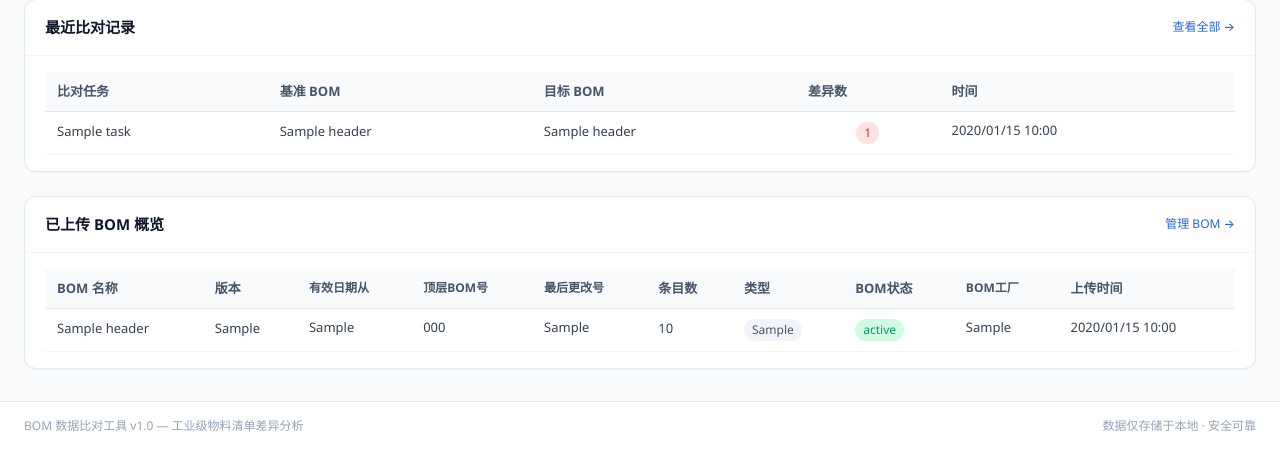
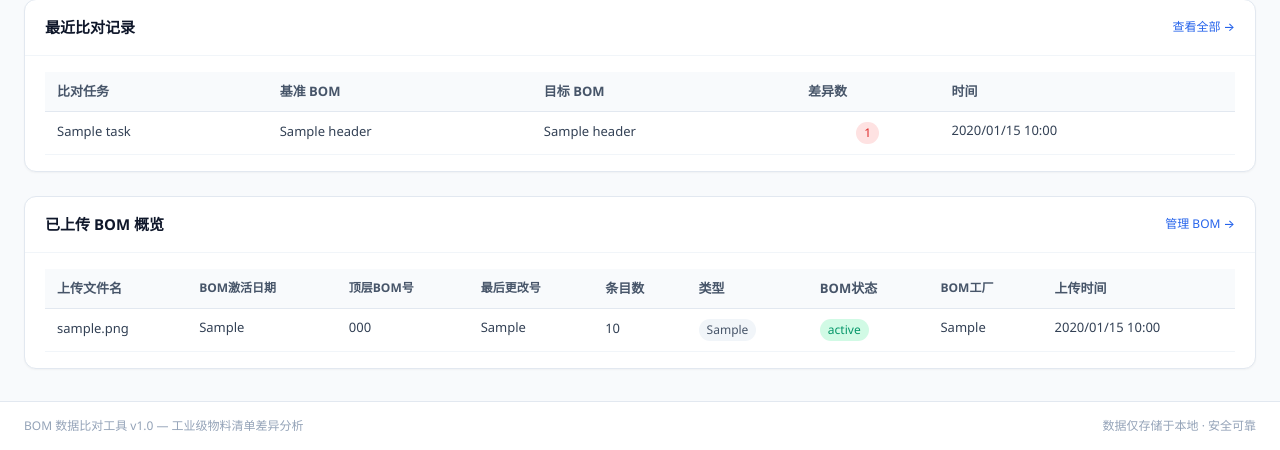
Before and after one commit to TYA1204/BOM-Data-Comparison, a Flask app: page / in a window 1280 px wide. Shown: the part 451-901 px from the top of the page. Run offline with Flask 3, Linux system fonts and the light colour scheme; tables that the repository leaves empty hold one stand-in row (values such as "Sample post"); some libraries are stand-ins or nearby versions.

Commit message:
fix: 首页BOM概览字段调整 — BOM名称→上传文件名, 有效日期从→BOM激活日期, 移除版本列

```diff
--- a/app/templates/index.html
+++ b/app/templates/index.html
@@ -164,13 +164,12 @@ BOMApp.ready(function () {
                 '<div class="table-container">' +
                 '<table class="data-table" role="table" aria-label="已上传BOM列表">' +
                     '<thead><tr>' +
-                        '<th>BOM 名称</th><th>版本</th><th class="text-xs">有效日期从</th><th class="text-xs">顶层BOM号</th><th class="text-xs">最后更改号</th><th>条目数</th><th>类型</th><th>BOM状态</th><th class="text-xs">BOM工厂</th><th>上传时间</th>' +
+                        '<th>上传文件名</th><th class="text-xs">BOM激活日期</th><th class="text-xs">顶层BOM号</th><th class="text-xs">最后更改号</th><th>条目数</th><th>类型</th><th>BOM状态</th><th class="text-xs">BOM工厂</th><th>上传时间</th>' +
                     '</tr></thead>' +
                     '<tbody>' +
                         boms.slice(0, 10).map(function (b) {
                             return '<tr>' +
-                                '<td class="font-medium">' + BOMApp.escapeHtml(b.bom_name) + '</td>' +
-                                '<td class="text-slate-500">' + BOMApp.escapeHtml(b.bom_version || '-') + '</td>' +
+                                '<td class="font-medium">' + BOMApp.escapeHtml(b.source_file || b.bom_name) + '</td>' +
                                 '<td class="text-slate-500 text-xs">' + BOMApp.formatDateOnly(b.valid_from) + '</td>' +
                                 '<td class="text-slate-500 text-xs">' + BOMApp.escapeHtml(b.bom_number || '-') + '</td>' +
                                 '<td class="text-slate-500 text-xs">' + BOMApp.escapeHtml(b.ecn || '暂无数据') + '</td>' +
```
